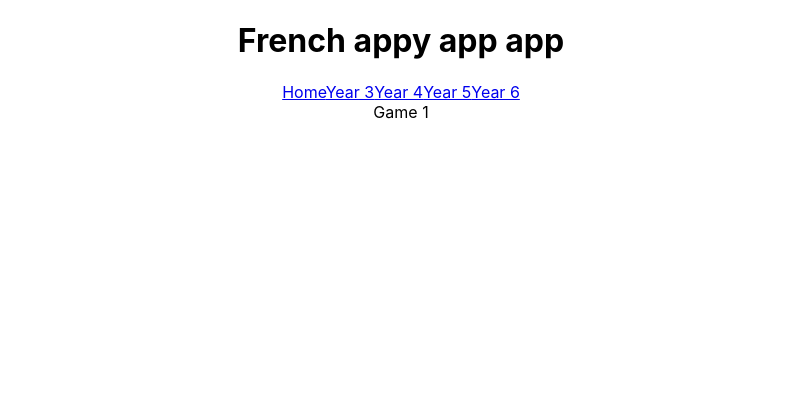
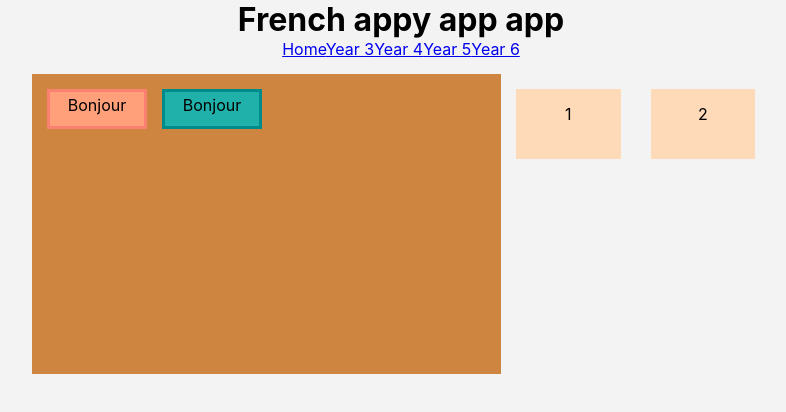
Before and after one commit to philippaclaire9/french-scheme, a React (Create React App) app: page /year_3/Lesson1/Game1 in a window 1280 px wide. Shown: the top 412 px of the page, without its empty margins (239-1025 px from the left). Built offline with nearby package versions, Linux system fonts and the light colour scheme.

Commit message:
begin imperfect drag and drop logic

```diff
--- /dev/null
+++ b/src/Components/Boards.jsx
@@ -0,0 +1,29 @@
+import React from 'react';
+
+const Boards = (props) => {
+  const drop = (e) => {
+    e.preventDefault();
+    const card_id = e.dataTransfer.getData('card_id');
+    const card = document.getElementById(card_id);
+    card.style.display = 'block';
+
+    e.target.appendChild(card);
+    console.log(card_id, props.id);
+  };
+
+  const dragOver = (e) => {
+    e.preventDefault();
+  };
+  return (
+    <div
+      id={props.id}
+      onDrop={drop}
+      onDragOver={dragOver}
+      className={props.className}
+    >
+      {props.children}
+    </div>
+  );
+};
+
+export default Boards;
--- /dev/null
+++ b/src/Components/Card.jsx
@@ -0,0 +1,31 @@
+import React from 'react';
+
+const Card = (props) => {
+  const dragStart = (e) => {
+    const target = e.target;
+
+    e.dataTransfer.setData('card_id', target.id);
+
+    setTimeout(() => {
+      target.style.display = 'none';
+    }, 0);
+  };
+
+  const dragOver = (e) => {
+    e.stopPropagation();
+  };
+
+  return (
+    <div
+      id={props.id}
+      onDragStart={dragStart}
+      draggable="true"
+      onDragOver={dragOver}
+      className={props.className}
+    >
+      {props.children}
+    </div>
+  );
+};
+
+export default Card;
--- a/src/Components/Y3Game1.jsx
+++ b/src/Components/Y3Game1.jsx
@@ -1,7 +1,46 @@
-import React from 'react';
+import React, { Component } from 'react';
+import Draggable from 'react-draggable';
+import Boards from './Boards';
+import Card from './Card';
+import '../games.css';
 
-const Y3Game1 = () => {
-  return <div>Game 1</div>;
-};
+class Y3Game1 extends Component {
+  render() {
+    return (
+      <main className="flexbox">
+        <Boards id="board-main" className="start-board">
+          <Card id="bonjour-1" className="speaker-1">
+            Bonjour
+          </Card>
+          <Card id="bonjour-2" className="speaker-2">
+            Bonjour
+          </Card>
+        </Boards>
+        <br />
+        <br />
+        <Boards id="board-1" className="receiver-board">
+          1
+        </Boards>
+        <Boards id="board-2" className="receiver-board">
+          2
+        </Boards>
+
+        {/* <Draggable>
+          <div className="speaker-1">Bonjour</div>
+        </Draggable>
+        <Draggable>
+          <div className="speaker-2">Bonjour</div>
+        </Draggable>
+        <Draggable>
+          <div className="speaker-1">Je m'appelle Claude</div>
+        </Draggable>
+        <Draggable>
+          <div className="speaker-2">Je m'appelle Cléo</div>
+        </Draggable>
+        <div className="box"></div> */}
+      </main>
+    );
+  }
+}
 
 export default Y3Game1;
--- /dev/null
+++ b/src/games.css
@@ -0,0 +1,74 @@
+* {
+  margin: 0;
+  padding: 0;
+  box-sizing: border-box;
+}
+
+body {
+  background-color: #f3f3f3;
+}
+
+.flexbox {
+  display: flex;
+  justify-content: space-between;
+  width: 100%;
+  max-width: 768px;
+  /* height: 100vh; */
+  overflow: hidden;
+  margin: auto;
+  padding: 15px;
+}
+
+.flexbox .start-board {
+  display: flex;
+  flex-direction: row;
+  width: 100%;
+  /* max-width: 600px; */
+  height: 300px;
+  background-color: peru;
+  padding: 15px;
+}
+
+.receiver-board {
+  /* display: flex;
+  flex-direction: row; */
+  width: 150px;
+  height: 70px;
+  margin: 15px;
+  background-color: peachpuff;
+  padding: 15px;
+}
+
+/* .flexbox .board .speaker-1 {
+  padding: 15px 25px;
+  background-color: lightsalmon;
+  cursor: pointer;
+  margin-bottom: 15px;
+} */
+
+.speaker-1 {
+  background-color: lightsalmon;
+  border: solid;
+  border-color: salmon;
+  max-width: 100px;
+  height: 40px;
+  cursor: pointer;
+  margin-right: 15px;
+}
+
+.speaker-2 {
+  background-color: lightseagreen;
+  border: solid;
+  border-color: darkcyan;
+  max-width: 100px;
+  height: 40px;
+  cursor: pointer;
+  margin-right: 15px;
+}
+
+.box {
+  border: solid;
+  border-color: orchid;
+  height: 45px;
+  width: 105px;
+}
```
